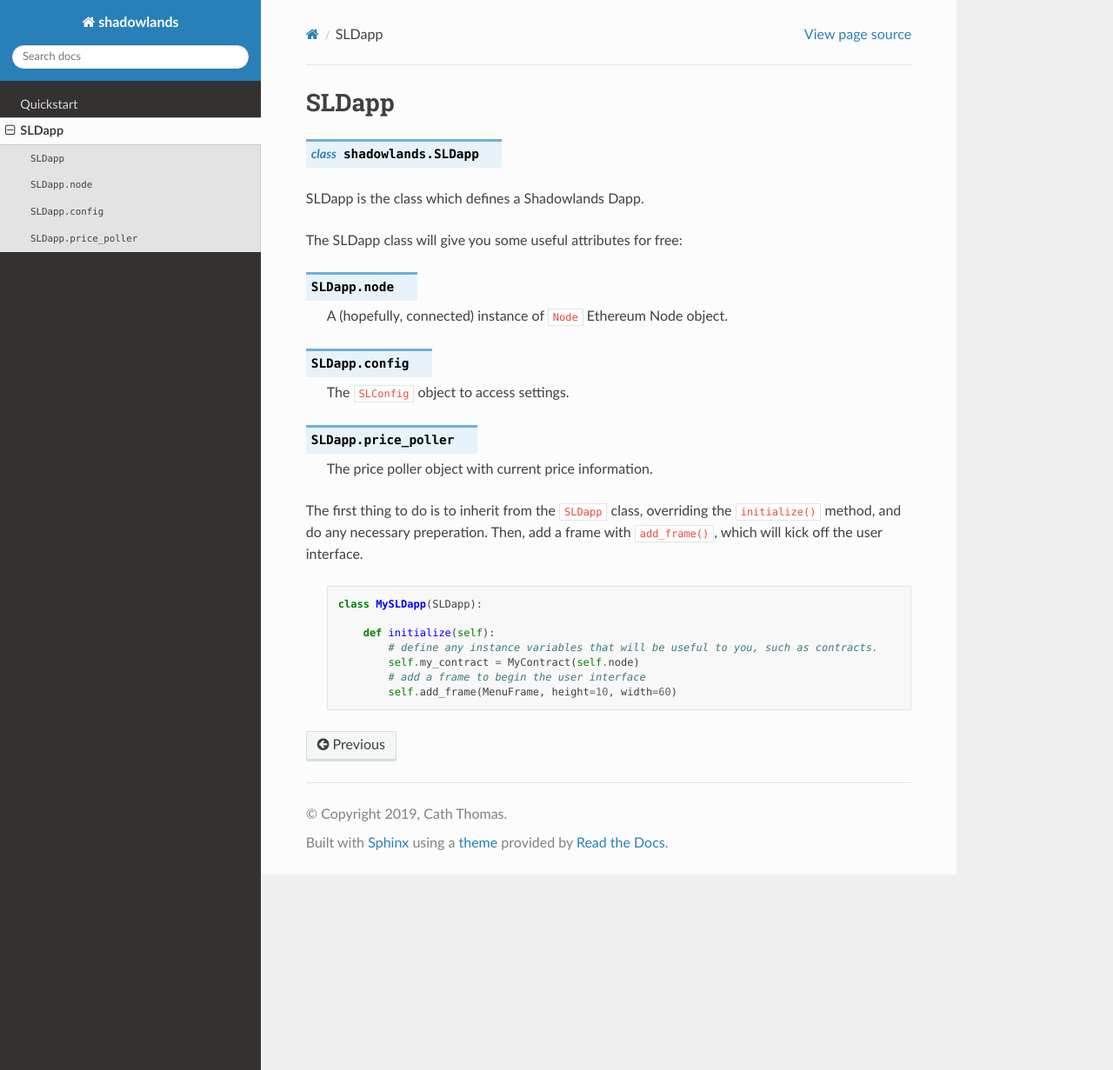
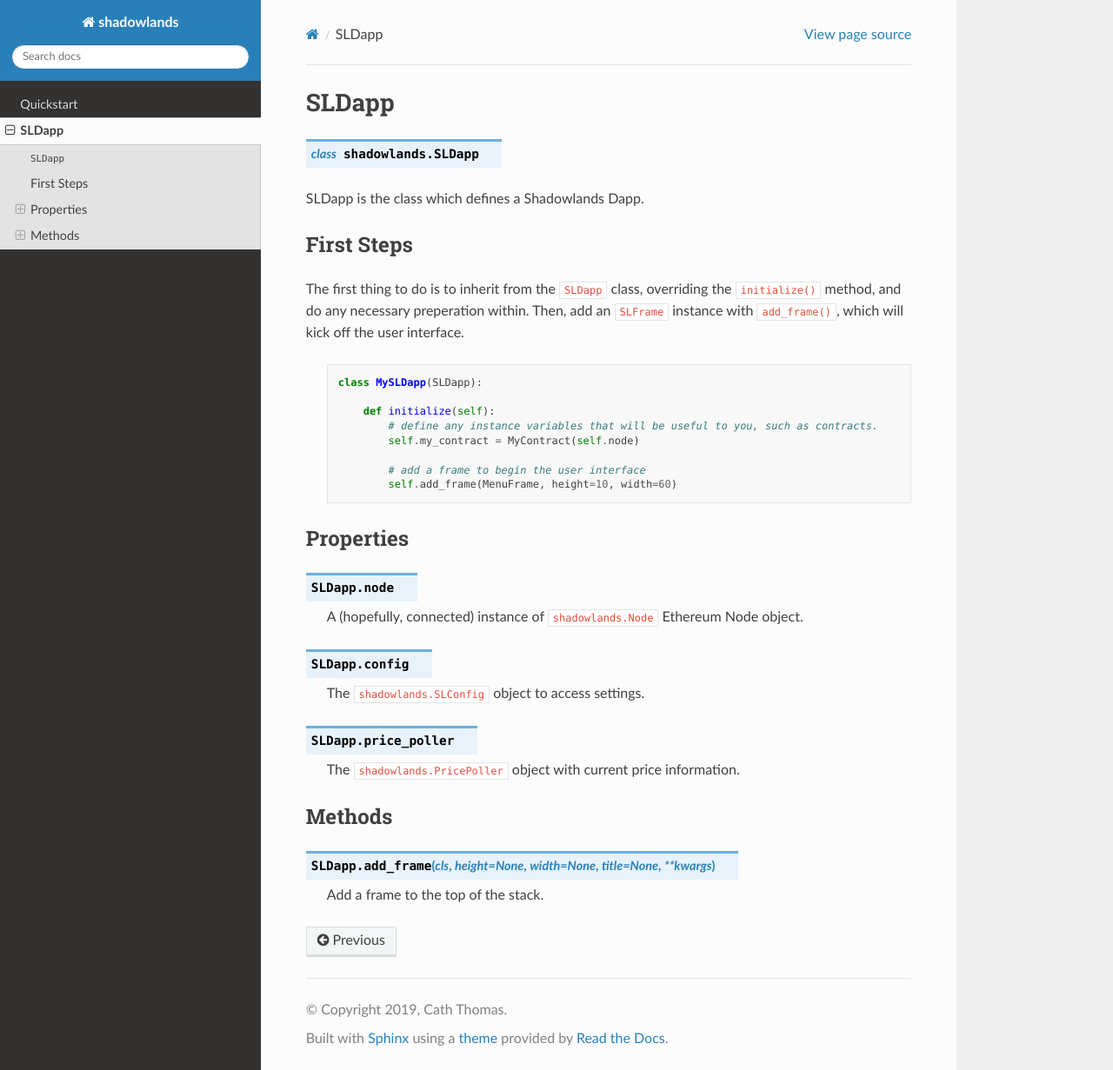
Before and after one commit to kayagoban/shadowlands, a Sphinx documentation site: the page built from docs/SLDapp.rst, in a window 1280 px wide and 1231 px high. Shown: the whole window at 87% size. Built offline with Sphinx 7.4.7 and the Read the Docs theme 2.0.0, drawn with Linux system fonts in a browser that asks for light colours; pages that are not in the unit, such as notebooks, are missing from menus.

Commit message:
Begin documenting SLDapp methods

```diff
--- a/docs/Quickstart.rst
+++ b/docs/Quickstart.rst
@@ -1,11 +1,6 @@
 
 Quickstart
 =============
-
-Shadowlands is a python-based platform for writing Ethereum Dapps without a web browser.
-
-Shadowlands Dapps inherit from the ``SLDapp`` class, and make use of the ``SLFrame`` class to set up
-a user interface.  Also very useful are the ``Node``, ``SLConfig`` and ``PricePoller`` classes.
 
 To start your own Dapp, set the local dapp directory within shadowlands, and then create a
 new subdirectory with the name of your dapp.  Inside, create a file called ``__init__.py`` and
--- a/docs/SLDapp.rst
+++ b/docs/SLDapp.rst
@@ -7,22 +7,10 @@ SLDapp
 
 SLDapp is the class which defines a Shadowlands Dapp.
 
-The SLDapp class will give you some useful attributes for free:
+First Steps
+-----------
 
-.. py:attribute:: SLDapp.node
-
-    A (hopefully, connected) instance of ``Node`` Ethereum Node object.
-
-.. py:attribute:: SLDapp.config
-
-    The ``SLConfig`` object to access settings.
-
-.. py:attribute:: SLDapp.price_poller
-
-    The price poller object with current price information.
-
-
-The first thing to do is to inherit from the ``SLDapp`` class, overriding the ``initialize()`` method, and do any necessary preperation.  Then, add a frame with ``add_frame()``, which will kick off the user interface.
+The first thing to do is to inherit from the ``SLDapp`` class, overriding the ``initialize()`` method, and do any necessary preperation within.  Then, add an ``SLFrame`` instance with ``add_frame()``, which will kick off the user interface.
 
     .. code-block:: python
 
@@ -31,5 +19,29 @@ The first thing to do is to inherit from the ``SLDapp`` class, overriding the ``
             def initialize(self):
                 # define any instance variables that will be useful to you, such as contracts.
                 self.my_contract = MyContract(self.node)
+
                 # add a frame to begin the user interface
                 self.add_frame(MenuFrame, height=10, width=60)
+
+Properties
+----------
+
+.. py:attribute:: SLDapp.node
+
+    A (hopefully, connected) instance of ``shadowlands.Node`` Ethereum Node object.
+
+.. py:attribute:: SLDapp.config
+
+    The ``shadowlands.SLConfig`` object to access settings.
+
+.. py:attribute:: SLDapp.price_poller
+
+    The ``shadowlands.PricePoller`` object with current price information.
+
+
+Methods
+-------
+
+.. py:method:: SLDapp.add_frame(cls, height=None, width=None, title=None, **kwargs)
+
+    Add a frame to the top of the stack.
--- a/docs/index.rst
+++ b/docs/index.rst
@@ -5,6 +5,9 @@
 
 Shadowlands
 =============
+
+Shadowlands is a python-based platform for writing Ethereum Dapps without a web browser.
+Check out ``Quickstart`` if you want to begin building your own Shadowlands dapp right away.
 
 .. toctree::
    :maxdepth: 1
```
